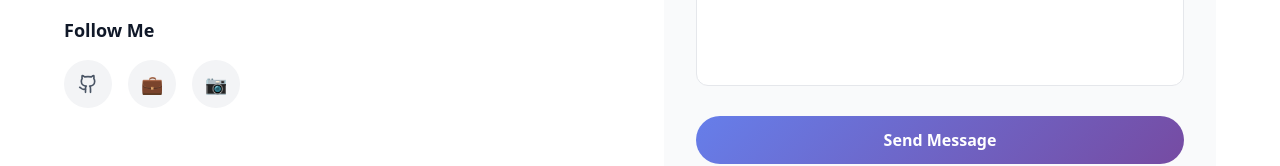
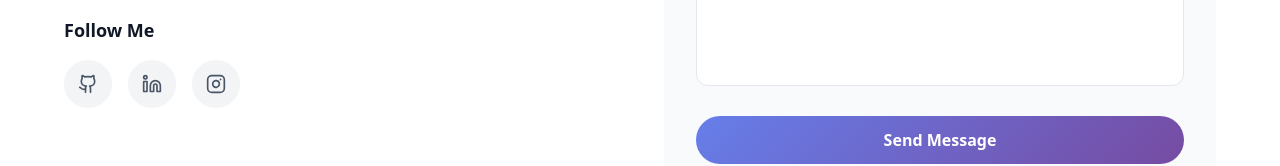
Before and after one commit to hannanrozen/Portfolio-Ishaq-Hannan-Rozen, a React (Vite) app: page / in a window 1280 px wide. Shown: the part 2776-2942 px from the top of the page. Built offline with nearby package versions, Linux system fonts and the light colour scheme.

Commit message:
Edit Images

```diff
--- a/src/App.jsx
+++ b/src/App.jsx
@@ -7,7 +7,9 @@ import {
   MapPin,
   Menu,
   X,
+  Instagram,
   Figma,
+  Linkedin,
 } from "lucide-react";
 import {
   useScrollEffect,
@@ -537,13 +539,13 @@ const ContactSection = React.memo(({ scrollToSection }) => (
                 label="GitHub Profile"
               />
               <SocialLink
-                href="https://linkedin.com/in/ishaq-hannan-rozen"
-                emoji="💼"
+                href="https://www.linkedin.com/in/hannanrozen/"
+                icon={Linkedin}
                 label="LinkedIn Profile"
               />
               <SocialLink
-                href="https://instagram.com/ishaqhannanrozen"
-                emoji="📷"
+                href="https://www.instagram.com/hannan_rozen/"
+                icon={Instagram}
                 label="Instagram Profile"
               />
             </div>
```
